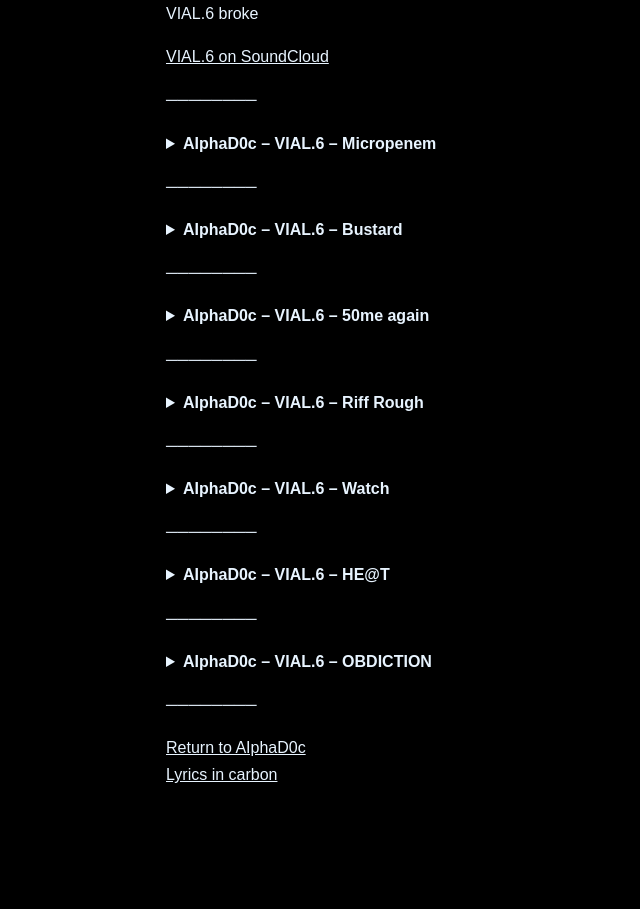
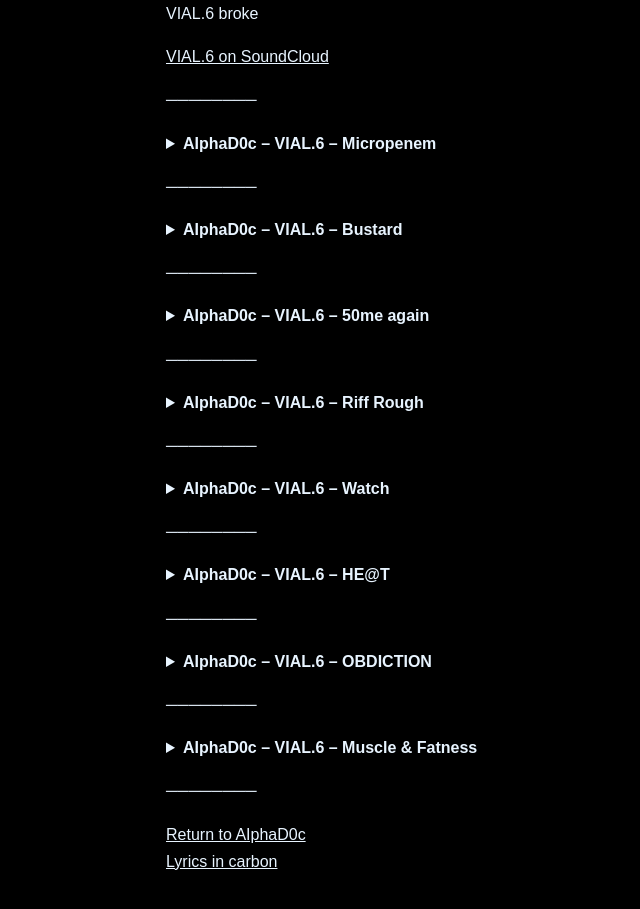
Before and after one commit to AIphaD0c/AIphaD0ctrine, a Jekyll site: the page built from vial6.md, in a window 1280 px wide, cut to the strip 532-1455 px from the top of the page. Shown: the top 909 px of the strip, without its empty margins (24-664 px from the left). Built offline with Jekyll 4.4.1, drawn with Linux system fonts in a browser that asks for light colours; before the commit the page ends 1369 px from its top, so only the background shows below that; part of the change alters nothing that is shown.

Commit message:
Add Muscle & Fatness lyrics to VIAL.6

```diff
--- a/vial6.md
+++ b/vial6.md
@@ -1,6 +1,6 @@
 ---
 title: "AIphaD0c – VIAL.6 | Lyrics in carbon"
-description: "VIAL.6 archive of AIphaD0ctrine: Micropenem, Bustard, 50me again, Riff Rough, Watch, HE@T, and OBDICTION. Lyrics in carbon. Signal in silicon."
+description: "VIAL.6 archive of AIphaD0ctrine: Micropenem, Bustard, 50me again, Riff Rough, Watch, HE@T, OBDICTION, and Muscle & Fatness. Lyrics in carbon. Signal in silicon."
 layout: default
 ---
 
@@ -632,5 +632,102 @@ Welcome back.
 
 ────────
 
+<details class="signal">
+  <summary><strong>AIphaD0c – VIAL.6 – Muscle &amp; Fatness</strong></summary>
+
+  <div markdown="1">
+
+LITTLE BILLIE LOST ITS WILLIE!
+THE BELLY TOOK ITS THRONE!
+
+The urge that used to wake me
+Left without a trace
+They said the body was a temple
+They never said it was on loan
+
+Tired of being tired
+The thing went out of sight
+Been chasing clues and excuses
+Done litres of bloody works
+
+No warning light was flashing
+No signal cut through the static
+Just numbers on a cold screen
+And habits wearing me down
+
+Another day, another reading
+Another number to obey
+The results kept rolling in
+But never showed me why
+
+TIRED OF BEING TIRED!
+TIRED OF BEING TOLD!
+
+PRETEND THAT I CAN THRIVE!
+I INTEND TO SURVIVE!
+STILL EXPECTED TO GROW!
+
+They say the climate’s changing
+They tell me how to live
+They tell me to consume
+Then tell me what to quit
+
+They count the loss
+They count the cost
+They’ve got a number for it all
+But none of them explains the fall
+
+LITTLE BILLIE LOST ITS WILLIE!
+THE BELLY TOOK ITS THRONE!
+
+The urge that used to wake me
+Left without a trace
+They said the body was a temple
+They never said it was on loan
+
+Now it’s just a pile of ruins
+And echoes of yesterday
+The mind got overcrowded
+It couldn’t take one more day
+
+Hope turned into desperation
+Then even that was gone
+
+No light.
+No hope.
+No future.
+
+Just a deep pit full of shit.
+
+A shot was taken.
+It only hit me once.
+
+What outlived the impact
+Was forearm and gut.
+
+The halls went quiet
+The dust came drifting down
+A forearm in the debris
+Nothing else around
+
+The fingers found a crack
+The nails dug into stone
+They dragged the forearm onward
+No mind behind the move
+
+The forearm.
+Nothing left.
+
+Middle finger…
+
+…extended.
+
+Dead.
+
+  </div>
+</details>
+
+────────
+
 [Return to AIphaD0c]({{ '/' | relative_url }})
 [Lyrics in carbon]({{ '/lyrics/' | relative_url }})
```
